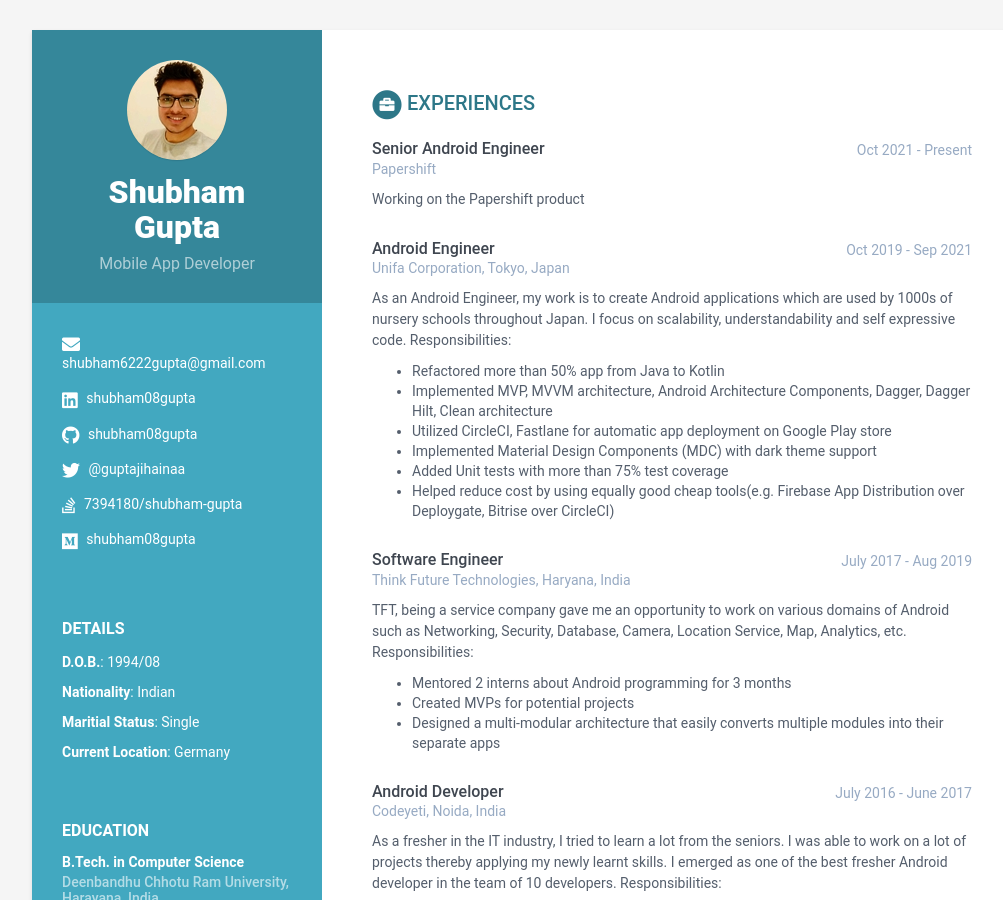
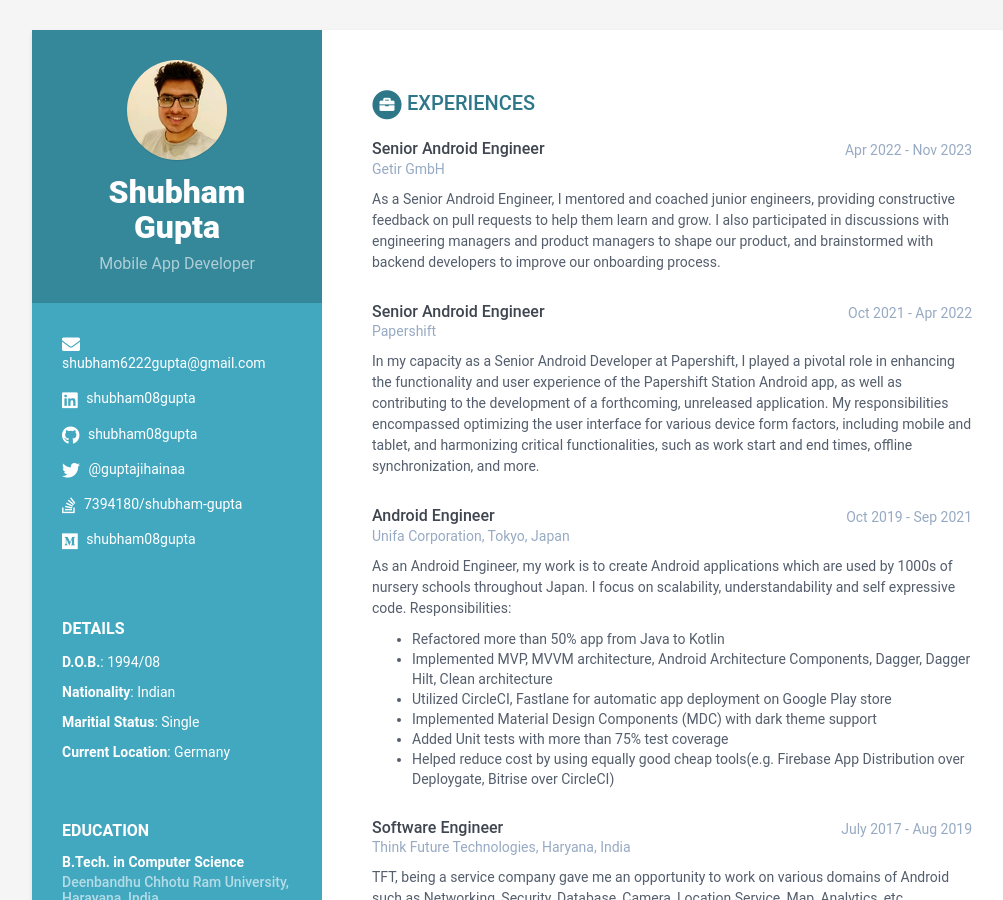
Before and after one commit to shubham08gupta/shubham08gupta.github.io, a Jekyll site: the page built from index.html, in a window 1280 px wide and 900 px high. Shown: the whole window, without its empty margins (108-1111 px from the left). Built offline with Jekyll 4.4.1, drawn with Linux system fonts in a browser that asks for light colours.

Commit message:
Update data.yml

```diff
--- a/_data/data.yml
+++ b/_data/data.yml
@@ -62,11 +62,7 @@
 career-profile:
     title: Career Profile
     summary: |
-      I'm 5+ years experienced Android professional with
-      an Associate Android Developer Google [certification](http://bcert.me/sejnrmey).
-      I'm from Delhi, India, and working at Papershift in Germany.
-      I'm obsessed with cleanliness - either with code or environment.
-      I have a strong background in Kotlin and Java.
+      Senior Android Engineer with 7+ years of experience and a proven track record of success. Google-certified in Android development and skilled in Java, Kotlin, Dagger, Gradle, multithreading, Kotlin Coroutines, Flow, MVP, MVVM, and SOLID design principles. Proficient in Goethe German A1 language skill (beginner level).
 
 education:
     - degree: B.Tech. in Computer Science
@@ -95,10 +91,15 @@
           - Prepared to take engineering course for future
 experiences:
     - role: Senior Android Engineer
-      time: Oct 2021 - Present
+      time: Apr 2022 - Nov 2023
+      company: Getir GmbH
+      details: |
+        As a Senior Android Engineer, I mentored and coached junior engineers, providing constructive feedback on pull requests to help them learn and grow. I also participated in discussions with engineering managers and product managers to shape our product, and brainstormed with backend developers to improve our onboarding process.
+    - role: Senior Android Engineer
+      time: Oct 2021 - Apr 2022
       company: Papershift
       details: |
-        Working on the Papershift product
+        In my capacity as a Senior Android Developer at Papershift, I played a pivotal role in enhancing the functionality and user experience of the Papershift Station Android app, as well as contributing to the development of a forthcoming, unreleased application. My responsibilities encompassed optimizing the user interface for various device form factors, including mobile and tablet, and harmonizing critical functionalities, such as work start and end times, offline synchronization, and more.
     - role: Android Engineer
       time: Oct 2019 - Sep 2021
       company: Unifa Corporation, Tokyo, Japan
```
